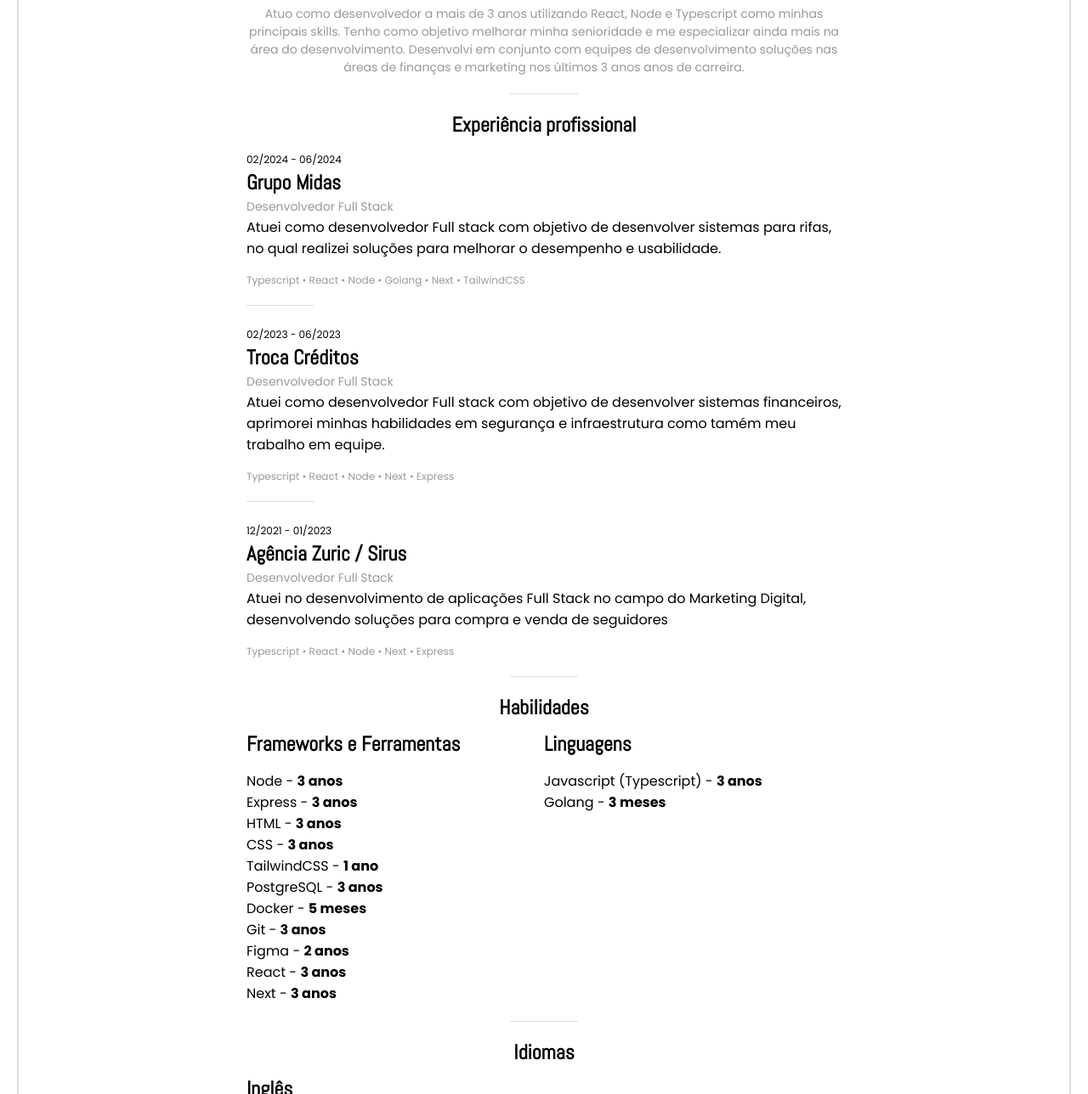
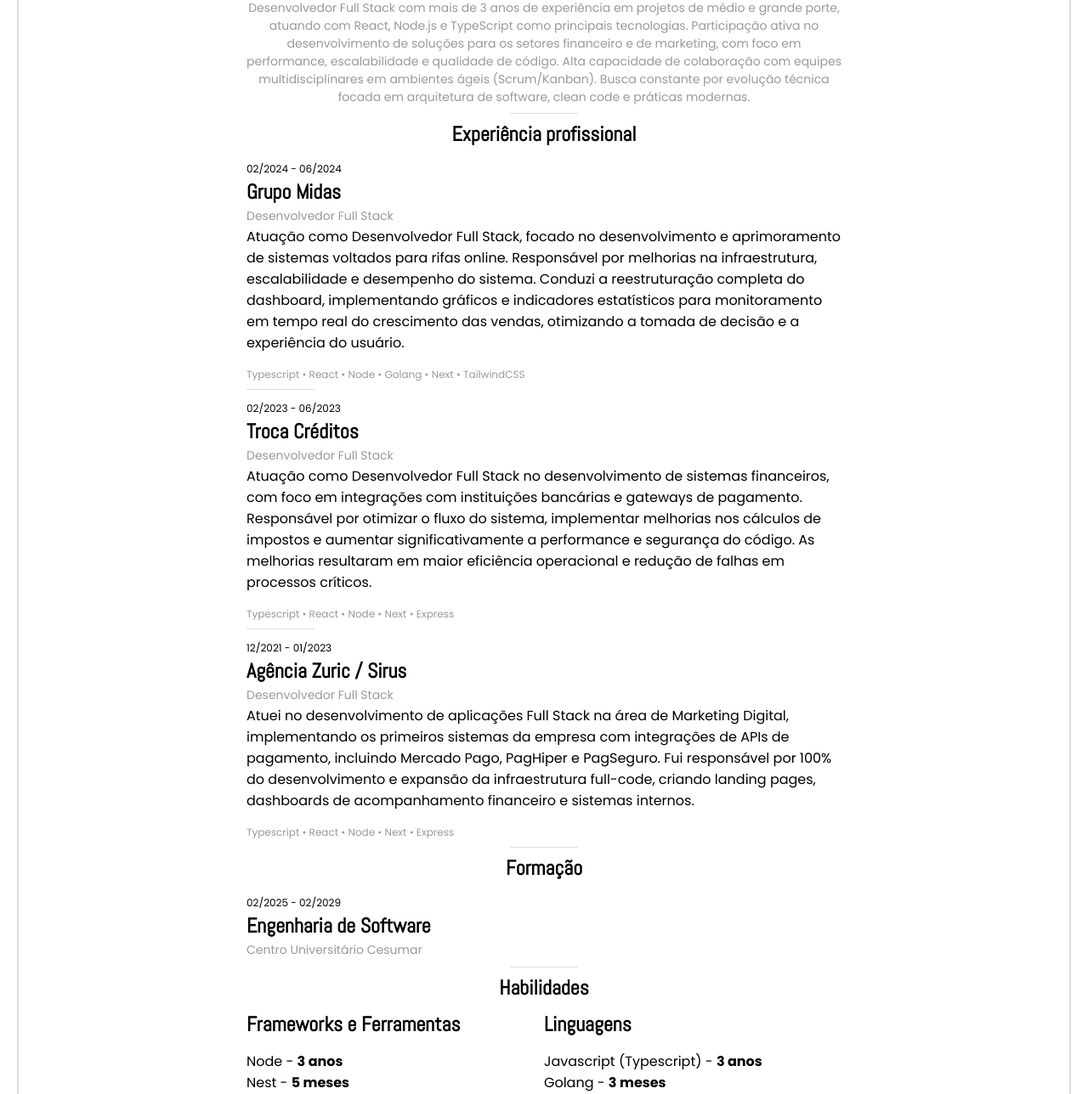
Before and after one commit to JoandersonReis/curriculo, a plain HTML site: page index.html in a window 1280 px wide. Shown: the part 432-1720 px from the top of the page at 85% size. Drawn offline with Linux system fonts and the light colour scheme.

Commit message:
feat (layout): better ats reading.

```diff
--- a/index.html
+++ b/index.html
@@ -36,22 +36,24 @@
             href="https://www.linkedin.com/in/joanderson-reis-566365182/"
           >
             <i class="fa-brands fa-linkedin"></i>
-            Joanderson Reis
+            https://linkedin.com/in/joanderson-reis-566365182
           </a>
 
           <a class="git" href="https://github.com/JoandersonReis">
             <i class="fa-brands fa-github"></i>
-            JoandersonReis
+            https://github.com/JoandersonReis
           </a>
         </div>
 
         <p>
-          Atuo como desenvolvedor a mais de 3 anos utilizando React, Node e
-          Typescript como minhas principais skills. Tenho como objetivo melhorar
-          minha senioridade e me especializar ainda mais na área do
-          desenvolvimento. Desenvolvi em conjunto com equipes de desenvolvimento
-          soluções nas áreas de finanças e marketing nos últimos 3 anos anos de
-          carreira.
+          Desenvolvedor Full Stack com mais de 3 anos de experiência em projetos
+          de médio e grande porte, atuando com React, Node.js e TypeScript como
+          principais tecnologias. Participação ativa no desenvolvimento de
+          soluções para os setores financeiro e de marketing, com foco em
+          performance, escalabilidade e qualidade de código. Alta capacidade de
+          colaboração com equipes multidisciplinares em ambientes ágeis
+          (Scrum/Kanban). Busca constante por evolução técnica focada em
+          arquitetura de software, clean code e práticas modernas.
         </p>
       </header>
 
@@ -69,9 +71,13 @@
             </div>
 
             <p>
-              Atuei como desenvolvedor Full stack com objetivo de desenvolver
-              sistemas para rifas, no qual realizei soluções para melhorar o
-              desempenho e usabilidade.
+              Atuação como Desenvolvedor Full Stack, focado no desenvolvimento e
+              aprimoramento de sistemas voltados para rifas online. Responsável
+              por melhorias na infraestrutura, escalabilidade e desempenho do
+              sistema. Conduzi a reestruturação completa do dashboard,
+              implementando gráficos e indicadores estatísticos para
+              monitoramento em tempo real do crescimento das vendas, otimizando
+              a tomada de decisão e a experiência do usuário.
             </p>
 
             <strong class="experience-skills">
@@ -89,9 +95,13 @@
             </div>
 
             <p>
-              Atuei como desenvolvedor Full stack com objetivo de desenvolver
-              sistemas financeiros, aprimorei minhas habilidades em segurança e
-              infraestrutura como tamém meu trabalho em equipe.
+              Atuação como Desenvolvedor Full Stack no desenvolvimento de
+              sistemas financeiros, com foco em integrações com instituições
+              bancárias e gateways de pagamento. Responsável por otimizar o
+              fluxo do sistema, implementar melhorias nos cálculos de impostos e
+              aumentar significativamente a performance e segurança do código.
+              As melhorias resultaram em maior eficiência operacional e redução
+              de falhas em processos críticos.
             </p>
 
             <strong class="experience-skills">
@@ -109,14 +119,33 @@
             </div>
 
             <p>
-              Atuei no desenvolvimento de aplicações Full Stack no campo do
-              Marketing Digital, desenvolvendo soluções para compra e venda de
-              seguidores
+              Atuei no desenvolvimento de aplicações Full Stack na área de
+              Marketing Digital, implementando os primeiros sistemas da empresa
+              com integrações de APIs de pagamento, incluindo Mercado Pago,
+              PagHiper e PagSeguro. Fui responsável por 100% do desenvolvimento
+              e expansão da infraestrutura full-code, criando landing pages,
+              dashboards de acompanhamento financeiro e sistemas internos.
             </p>
 
             <strong class="experience-skills">
               Typescript • React • Node • Next • Express
             </strong>
+          </li>
+        </ul>
+      </section>
+
+      <div class="line"></div>
+
+      <section class="work-experience">
+        <h2>Formação</h2>
+
+        <ul class="experiences-container">
+          <li>
+            <div>
+              <strong>02/2025 - 02/2029</strong>
+              <h3>Engenharia de Software</h3>
+              <span>Centro Universitário Cesumar</span>
+            </div>
           </li>
         </ul>
       </section>
@@ -132,6 +161,7 @@
 
             <ul>
               <li>Node - <strong>3 anos</strong></li>
+              <li>Nest - <strong>5 meses</strong></li>
               <li>Express - <strong>3 anos</strong></li>
               <li>HTML - <strong>3 anos</strong></li>
               <li>CSS - <strong>3 anos</strong></li>
--- a/styles.css
+++ b/styles.css
@@ -42,7 +42,7 @@
   background-color: #ddd;
   width: 80px;
   border-radius: 8px;
-  margin: 20px 0;
+  margin: 8px 0;
 }
 
 header {
@@ -67,6 +67,7 @@
   display: flex;
   align-items: center;
 
+  font-size: 12px;
   gap: 32px;
 }
 
```
